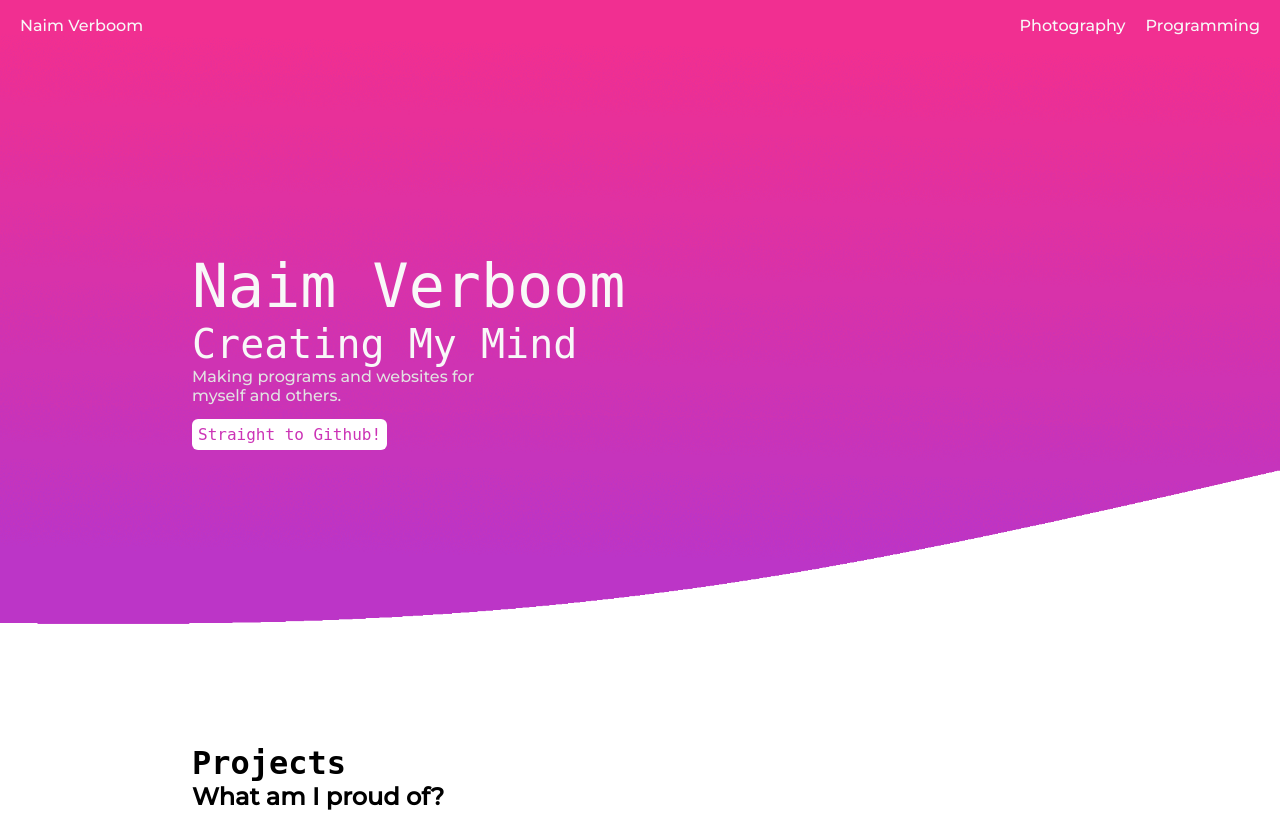
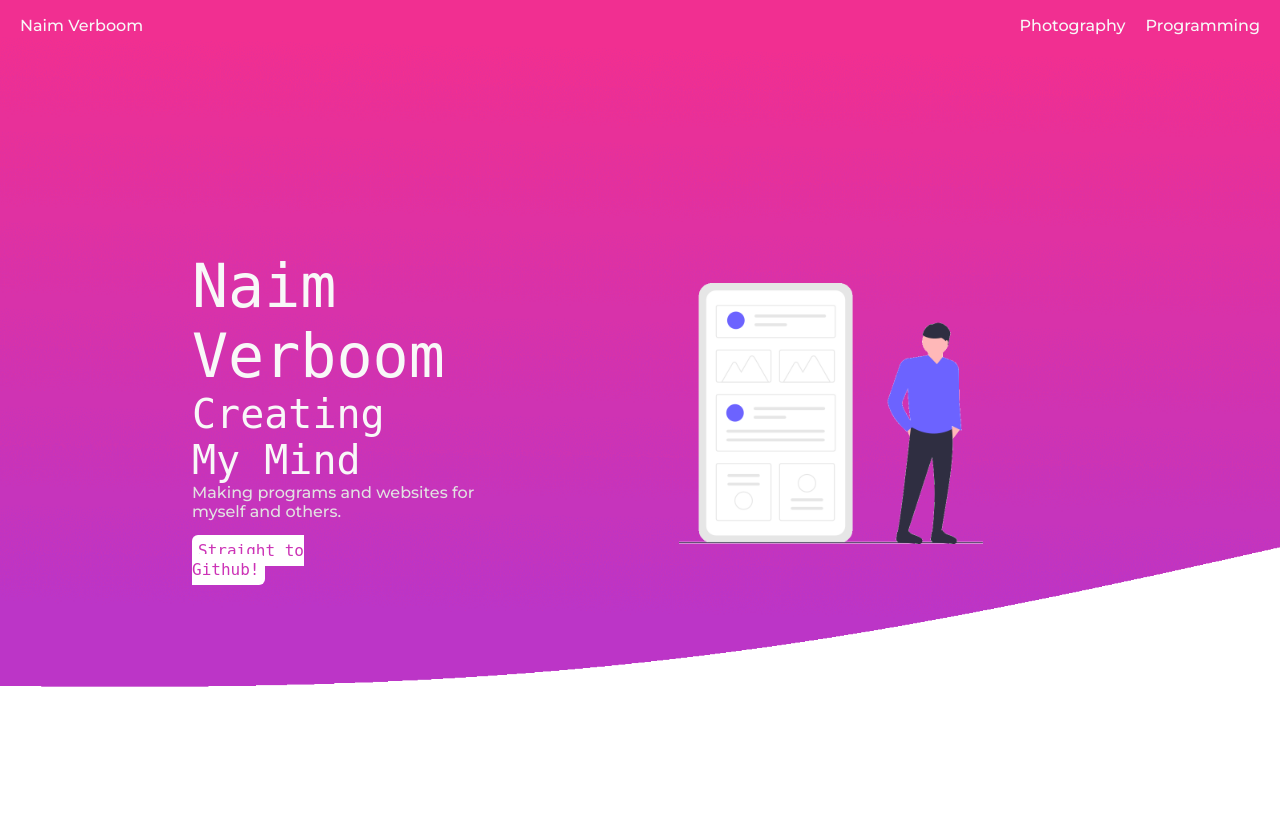
Before and after one commit to NaVAWU/NaimVerboom, a PHP site: page / in a window 1280 px wide. Shown: the top 820 px of the page. Run offline with PHP 8.4, Linux system fonts and the light colour scheme; some web fonts are replaced.

Commit message:
Added image to front page head

```diff
--- a/css/main.css
+++ b/css/main.css
@@ -40,7 +40,7 @@ body {
 
 .head {
     font-family: 'DM Mono', monospace;
-    margin-bottom: 300px;
+    width: 30%;
 }
 
 .header {
@@ -150,3 +150,19 @@ body {
     padding: 6px;
     text-decoration: none;
 }
+
+.headcontain {
+    display: flex;
+    flex-direction: row;
+    justify-content: space-between;
+    width: 70%;
+    margin-bottom: 300px;
+}
+
+.img img {
+    width: 400px;
+}
+
+.img {
+    width: 30%;
+}
--- a/index.php
+++ b/index.php
@@ -18,11 +18,16 @@
 	</div>
 
 	<div class="body">
-		<div class="head">
-			<h1 class="header">Naim Verboom</h1>
-			<h2 class="subheader">Creating My Mind</h2>
-			<p class=headtext>Making programs and websites for myself and others.</p>
-			<a href="https://github.com/AWrongUsername" class="githublink">Straight to Github!</a>
+		<div class="headcontain">
+			<div class="head">
+				<h1 class="header">Naim Verboom</h1>
+				<h2 class="subheader">Creating My Mind</h2>
+				<p class=headtext>Making programs and websites for myself and others.</p>
+				<a href="https://github.com/AWrongUsername" class="githublink">Straight to Github!</a>
+			</div>
+			<div class="img">
+				<img src="../img/dude.png" alt="Person next to website">
+			</div>
 		</div>
 
 		<div class="content">
```
Also changed, not shown: img/dude.png (added).
